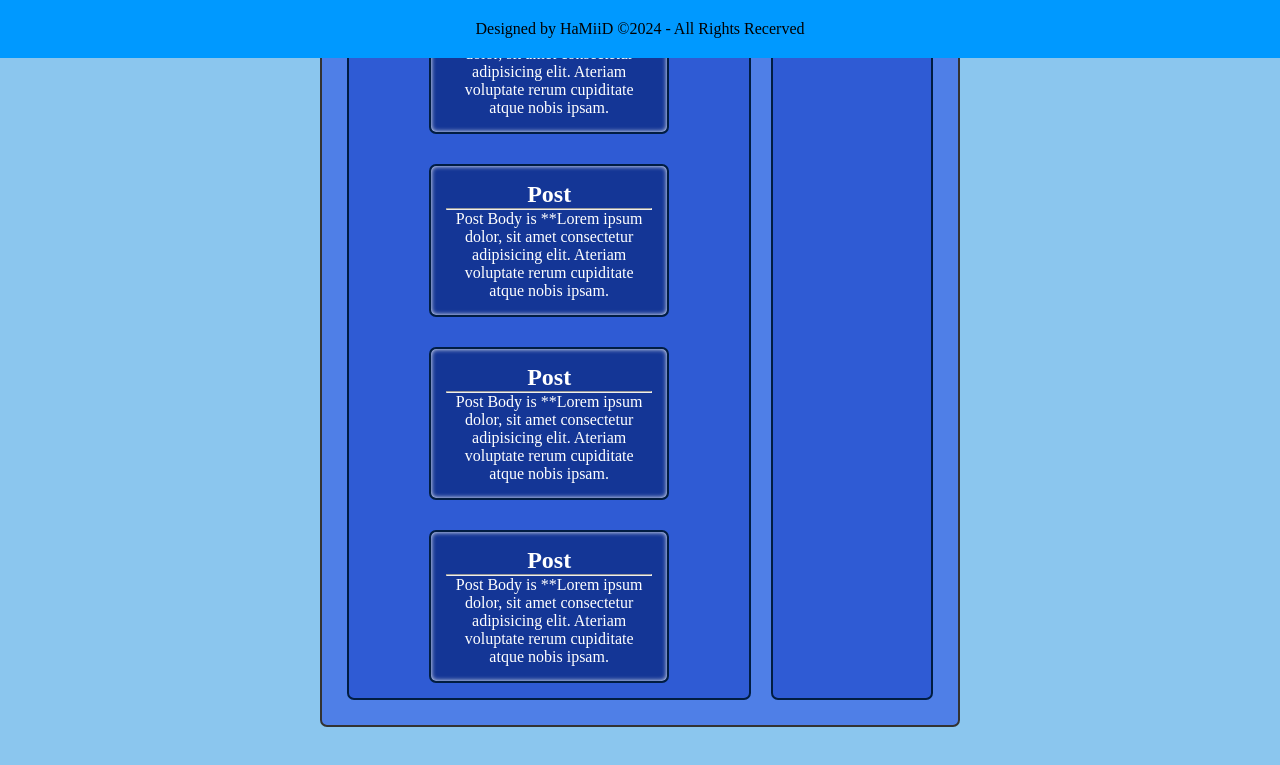
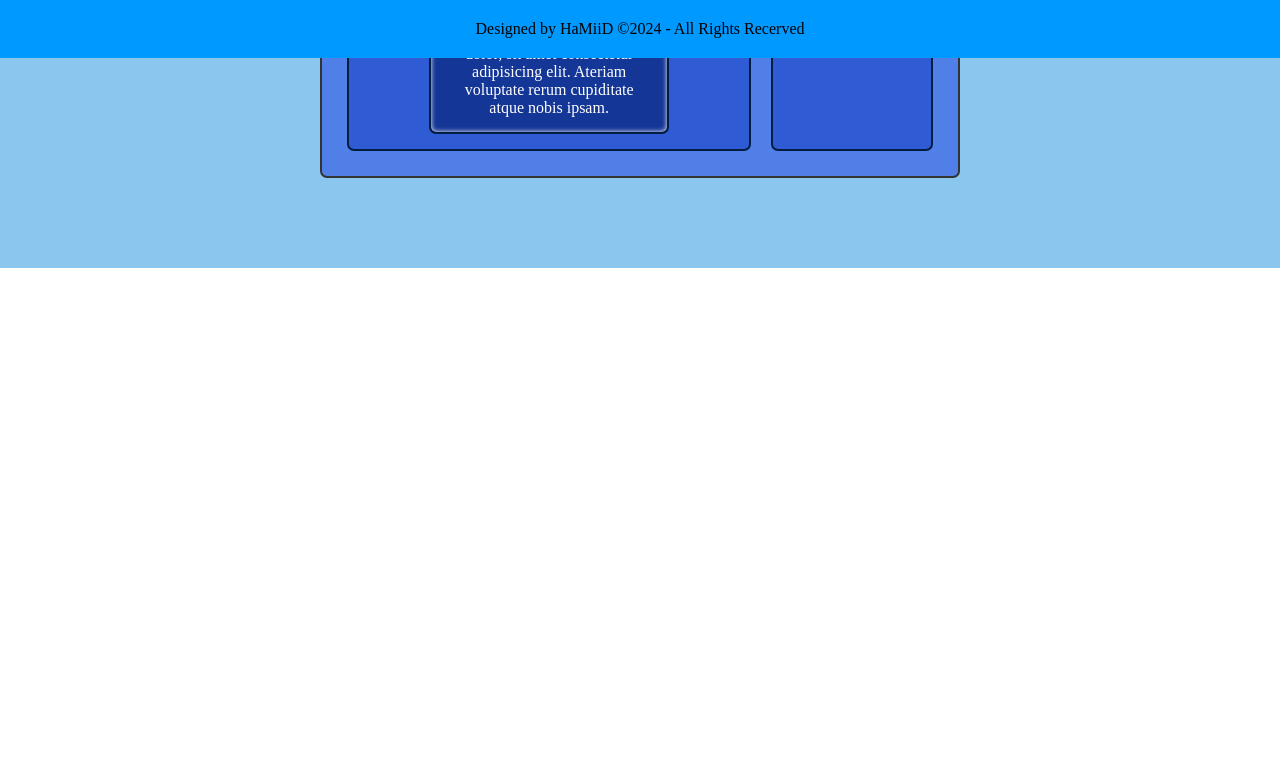
Before and after one commit to alexproman/Challeng-one-React-Tarmeez-Academy, a React (Create React App) app: page / in a window 1280 px wide. Shown: the part 742-1507 px from the top of the page. After the commit the page ends 1010 px from the top, so only its background shows below. Built offline with nearby package versions, Linux system fonts and the light colour scheme.

Commit message:
Update PostsContent.js

```diff
--- a/src/PostsContent.js
+++ b/src/PostsContent.js
@@ -12,9 +12,6 @@ export default function PostsContent() {
                 <Post id={i++} content={scndPost} />
                 <Post id={i++} content={thrdPost} />
                 <Post id={i++} content={fourthPost} />
-                <Post id={i++} content={fourthPost} />
-                <Post id={i++} content={fourthPost} />
-                <Post id={i++} content={fourthPost} />
             </div>
         </>
     )
```
